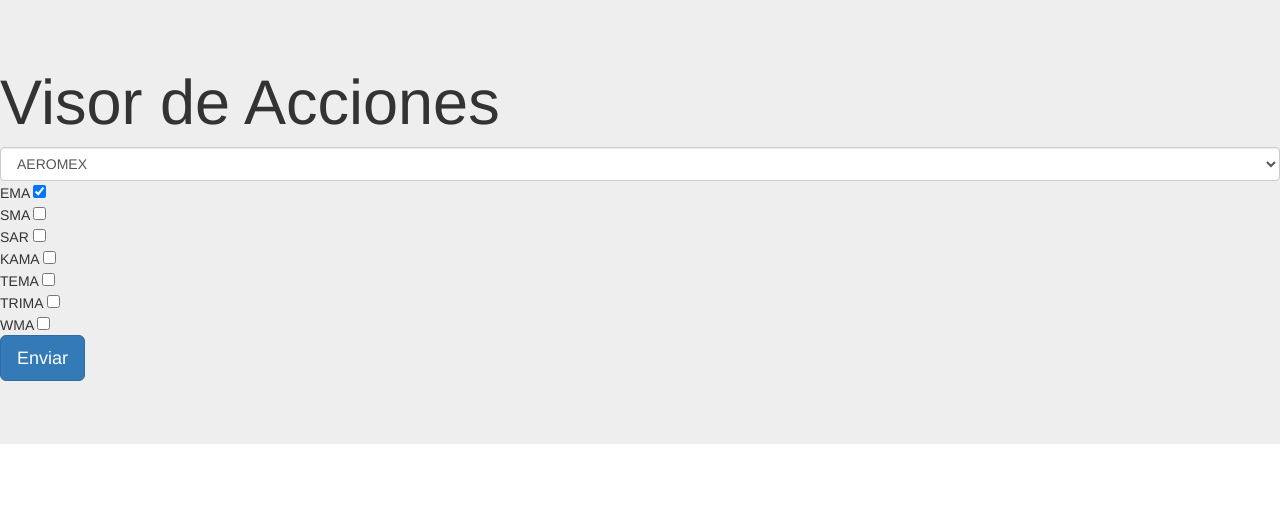
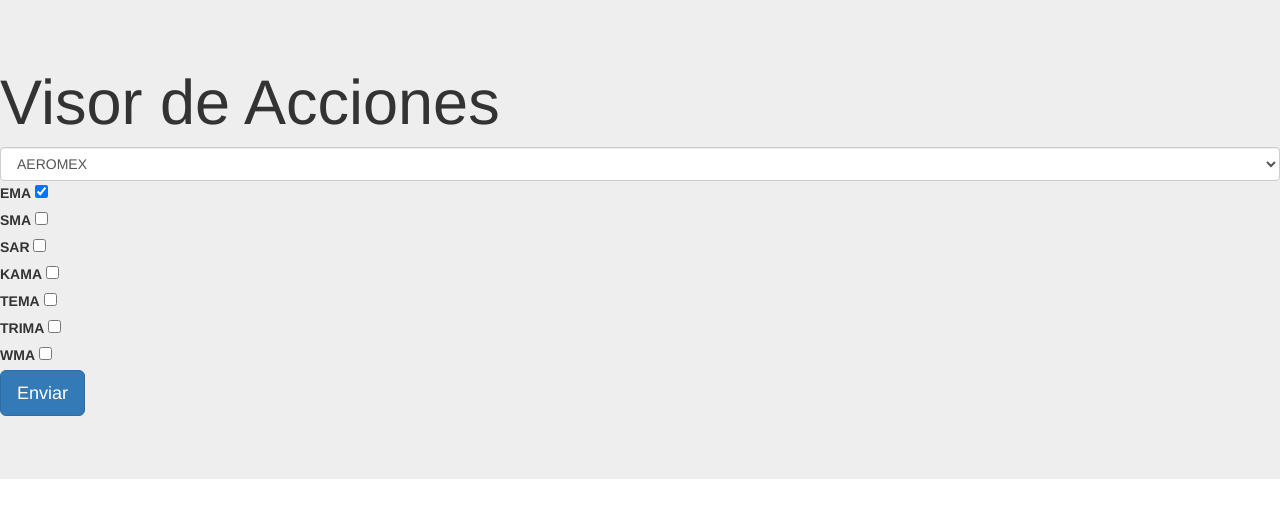
Before and after one commit to JorgeOsorio97/ZiplineDjango, a Django app: page /show_indicators/ in a window 1280 px wide. Shown: the top 518 px of the page. Run offline with Django 3.2, Linux system fonts and the light colour scheme; some libraries are stand-ins or nearby versions.

Commit message:
recepcion de datos de los checkbox y mejoras de diseño menores

```diff
--- a/ZiplineDjango/ShowIndicators/views.py
+++ b/ZiplineDjango/ShowIndicators/views.py
@@ -6,6 +6,7 @@ import csv
 import io
 import pandas as pd
 from django.views.decorators.csrf import csrf_exempt
+import json
 
 # Create your views here.
 def index(request):
@@ -14,6 +15,7 @@ def index(request):
 
     return render(request, 'show_indicators/index.html')
 
+@csrf_exempt
 def getData(request):
     print("si entro")
     securities_dict = {'aeromex' : 'AEROMEX.csv', 'ahmsa' : 'AHMSA.csv',
@@ -28,9 +30,12 @@ def getData(request):
                     'grupoSports' : 'GrupoSports.csv', 'liverpool' : 'LIVERPOOL.csv',
                     'radioCentro' : 'RadioCENTRO.csv', 'rotoplas' : 'ROTOPLAS.csv',
                     'soriana' : 'SORIANA.csv', 'televisa' : 'TELEVISA.csv', 'walmart' : 'WAL-MART.csv'}
-    req_url = request.GET.get('url')
+    print(request.POST)
+    req_url = request.POST['security']
+    indicators_req = dict(request.POST.lists())['indicators[]']
     print(req_url)
     print(securities_dict[req_url])
+    print(indicators_req)
     symbol = pd.read_csv('static/show_indicators/historicos/'+securities_dict[req_url])
     sim  = simulator.Simulator(symbol,std_purchase = 20)
     sim.add_indicator('SMA-50',indicators.SMAdecision(symbol,50))
--- a/ZiplineDjango/static/show_indicators/get-data.js
+++ b/ZiplineDjango/static/show_indicators/get-data.js
@@ -24,9 +24,9 @@ $('#enviar').click(function() {
         //cache: false,
         type: 'post',
         dataType: 'json',
-        data: selected,
+        data:{'security':$('#security').val(),'indicators': selected},
         csrfmiddlewaretoken: '{{ csrf_token }}',
-        url: '/show_indicators/pruebaPOST/',
+        url: '/show_indicators/get-data/',
         success: function(data) {
           console.log('datos enviados');
         }
--- a/ZiplineDjango/templates/show_indicators/index.html
+++ b/ZiplineDjango/templates/show_indicators/index.html
@@ -11,7 +11,7 @@
 
     <div class="jumbotron">
         <h1 class="display-4">Visor de Acciones</h1>
-        <form action="indicators" method="POST">
+        <form  method="POST">
             {% csrf_token %}
             <div class="form-group">
 
@@ -42,18 +42,30 @@
                 <option value="soriana">SORIANA</option>
                 <option value="televisa">TELEVISA</option>
                 <option value="walmart">WAL-MART</option>
-
             </select>
 
 
 
-                EMA <input type="checkbox" value="EMA", name="indi" class="indicator" checked="yes"><br>
-                SMA <input type="checkbox" value="SMA", name="indi" class="indicator"><br>
-                SAR <input type="checkbox" value="SAR", name="indi" class="indicator"><br>
-                KAMA <input type="checkbox" value="KAMA", name="indi" class="indicator"><br>
-                TEMA <input type="checkbox" value="TEMA", name="indi" class="indicator"><br>
-                TRIMA <input type="checkbox" value="TRIMA", name="indi" class="indicator"><br>
-                WMA <input type="checkbox" value="WMA", name="indi" class="indicator"><br>
+            <label class="form-check-label" for="EMA">EMA</label>
+            <input type="checkbox" value="EMA", name="indi" class="form-check-input" id="EMA" checked="yes"><br>
+
+            <label class="form-check-label" for="SMA">SMA</label>
+            <input type="checkbox" value="SMA", name="indi" class="form-check-input" id="SMA" ><br>
+
+            <label class="form-check-label" for="SAR">SAR</label>
+            <input type="checkbox" value="SAR", name="indi" class="form-check-input" id="SAR" ><br>
+
+            <label class="form-check-label" for="KAMA">KAMA</label>
+            <input type="checkbox" value="KAMA", name="indi" class="form-check-input" id="KAMA"><br>
+
+            <label class="form-check-label" for="TEMA">TEMA</label>
+            <input type="checkbox" value="TEMA", name="indi" class="form-check-input" id="TEMA"><br>
+
+            <label class="form-check-label" for="TRIMA">TRIMA</label>
+            <input type="checkbox" value="TRIMA", name="indi" class="form-check-input" id="TRIMA"><br>
+
+            <label class="form-check-label" for="WMA">WMA</label>
+            <input type="checkbox" value="WMA", name="indi" class="form-check-input" id="WMA" ><br>
 
             <button class="btn btn-primary btn-lg" id="enviar">Enviar</button>
             </div>
```
